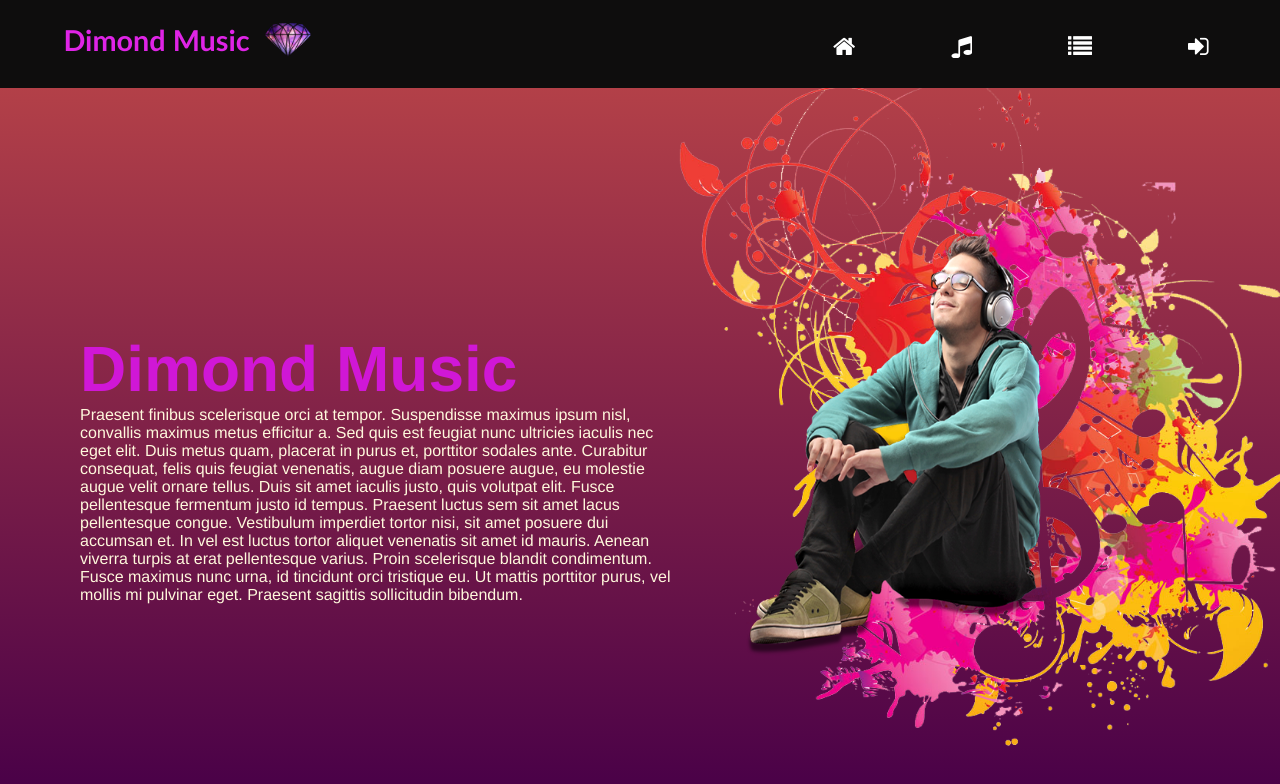
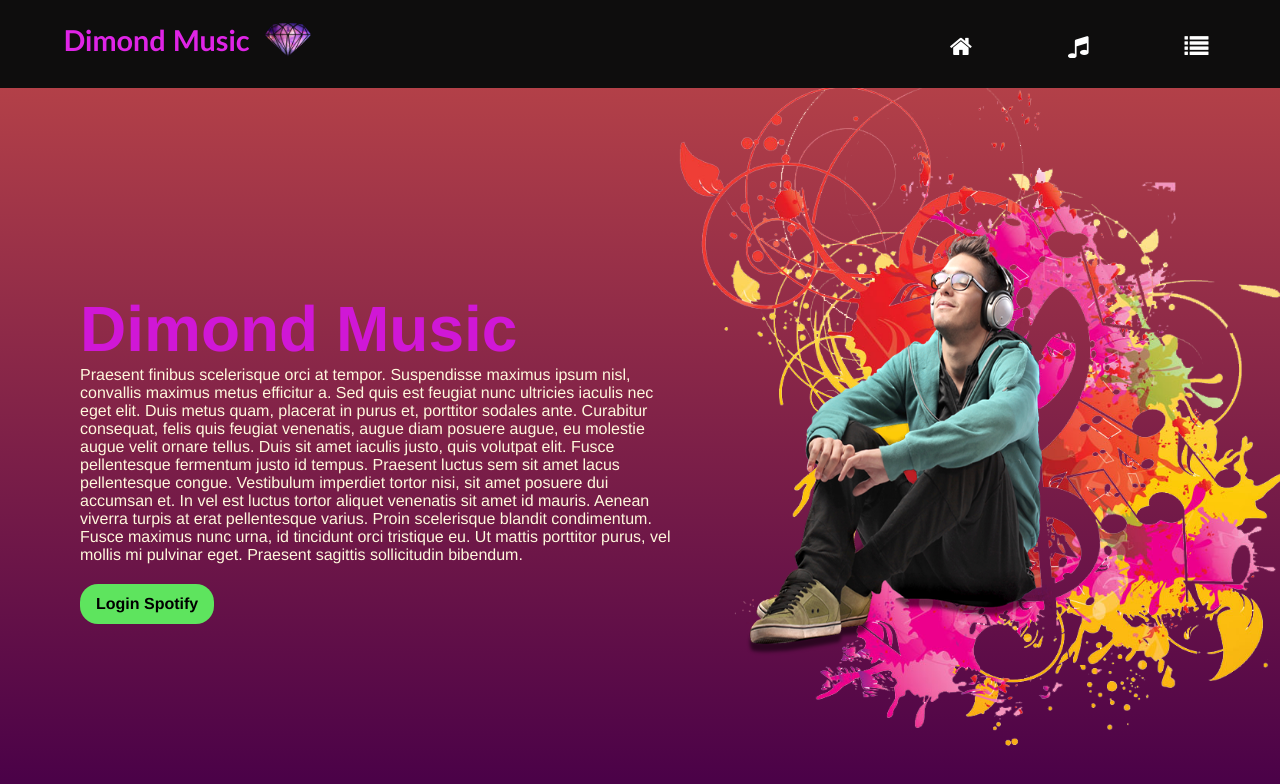
Before and after one commit to kayo12/spotify-music, a React (Create React App) app: page / in a window 1280 px wide. Shown: the top 784 px of the page. Built offline with nearby package versions, Linux system fonts and the light colour scheme; what spotify-web-api-js would draw is missing.

Commit message:
Update: customização btn spotify

```diff
--- a/package.json
+++ b/package.json
@@ -14,7 +14,6 @@
     "react-router": "4.2.0",
     "react-router-dom": "4.2.2",
     "spotify-web-api-js": "^1.5.2",
-
     "react-scripts": "^5.0.1",
     "web-vitals": "^3.0.1"
   },
--- a/src/components/Footer.jsx
+++ b/src/components/Footer.jsx
@@ -14,9 +14,9 @@ export default props =>
         </ul>
         <hr/>
         <ul className="icons-media">
-            <li><i className="fa fa-instagram"></i></li>
-            <li><i className="fa fa-facebook-square"></i></li>
-            <li><i className="fa fa-linkedin"></i></li>
+            <li><a href="https://www.instagram.com" target="_blank" ><i className="fa fa-instagram"></i></a></li>
+            <li><a href="https://www.facebook.com" target="_blank"><i className="fa fa-facebook-square"></i></a></li>
+            <li><a href="https://www.linkedin.com/in/kayo-henrique-b11766104/" target="_blank"><i className="fa fa-linkedin"></i></a></li>
         </ul>
         <span>&copy; Copyright 2021 Diamond Music</span>
     </div>
--- a/src/components/Login.css
+++ b/src/components/Login.css
@@ -0,0 +1,24 @@
+.login-spoti{
+   height: 80px;
+   width: 100%;
+   display: flex;
+   justify-content: flex-start;
+   align-items: center;
+
+}
+
+
+.btn-login-spoti{
+    height: 50%;
+    padding: 0.5rem 1rem;
+    background-color: rgb(94, 228, 94);
+    border: none;
+    border-radius: 18px;
+}
+
+.btn-login-spoti a{
+    text-decoration: none;
+    color: rgb(0, 0, 0);
+    font-weight: bold;
+    font-size: 1rem;
+}
--- a/src/components/Login.jsx
+++ b/src/components/Login.jsx
@@ -13,8 +13,8 @@ const scopes = [
      ]
 
 const login =  props =>
-    <div>
-         <a href={`${AUTH_ENDPOINT}?client_id=${CLIENT_ID}&redirect_uri=${REDIRECT_URI}&scopes=${scopes.join("%20")}&response_type=${RESPONSE_TYPE}`}>Login to Spotify</a>
+    <div className='login-spoti'>
+         <button className='btn-login-spoti'><a href={`${AUTH_ENDPOINT}?client_id=${CLIENT_ID}&redirect_uri=${REDIRECT_URI}&scopes=${scopes.join("%20")}&response_type=${RESPONSE_TYPE}`}>Login Spotify</a></button>
      </div>
 
 export default login
--- a/src/components/Music.jsx
+++ b/src/components/Music.jsx
@@ -3,12 +3,15 @@
 import React from 'react';
 import './Music.css'
 import Listen_Music from '../assests/img/home-listen-music.png'
+import Login from './Login';
 
 // eslint-disable-next-line import/no-anonymous-default-export
 export default props =>
     <div className="music">
         <div className="Info-music">
+
             <div class="description-music">
+
                 <span >Dimond Music</span>
                 <p>Praesent finibus scelerisque orci at tempor. Suspendisse maximus ipsum nisl,
                      convallis maximus metus efficitur a. Sed quis est feugiat nunc ultricies iaculis
@@ -19,6 +22,7 @@ export default props =>
                         congue. Vestibulum imperdiet tortor nisi, sit amet posuere dui accumsan et. In vel est luctus tortor aliquet venenatis sit amet id mauris. Aenean viverra turpis at erat pellentesque varius. Proin scelerisque blandit condimentum. Fusce maximus nunc urna, id tincidunt orci tristique
                     eu. Ut mattis porttitor purus, vel mollis mi pulvinar eget. Praesent sagittis sollicitudin bibendum.
                     </p>
+                    <Login/>
             </div>
             <div className="img-music">
                 <img src={Listen_Music}/>
--- a/src/components/Nav.jsx
+++ b/src/components/Nav.jsx
@@ -22,11 +22,5 @@ export default props =>
             <Link to="/mylist">
                 <i className="fa fa-list" title="Minha Lista"></i>
             </Link>
-            {/* <Link to="/profile">
-                <i className="fa fa-user" title="Perfil" ></i>
-            </Link> */}
-            <Link to="/login">
-                <i className="fa fa-sign-in" title="Login"></i>
-            </Link>
         </div>
     </nav>
--- a/src/home/Routes.jsx
+++ b/src/home/Routes.jsx
@@ -13,6 +13,5 @@ export default props =>
     <Route exact path='/profile' component={Profile}/>
     <Route exact path='/mylist' render={(prop) => <MyList {...prop} token={props.token}/> }/>
     <Route path='/player' component={Player}/>
-    <Route path='/login' component={Login}/>
-    {/* <Redirect from='*' to='/'/> */}
+    <Redirect from='*' to='/'/>
 </Switch>
```
Also changed, not shown: 2 other files (tests, documents, lock files or other folders).
